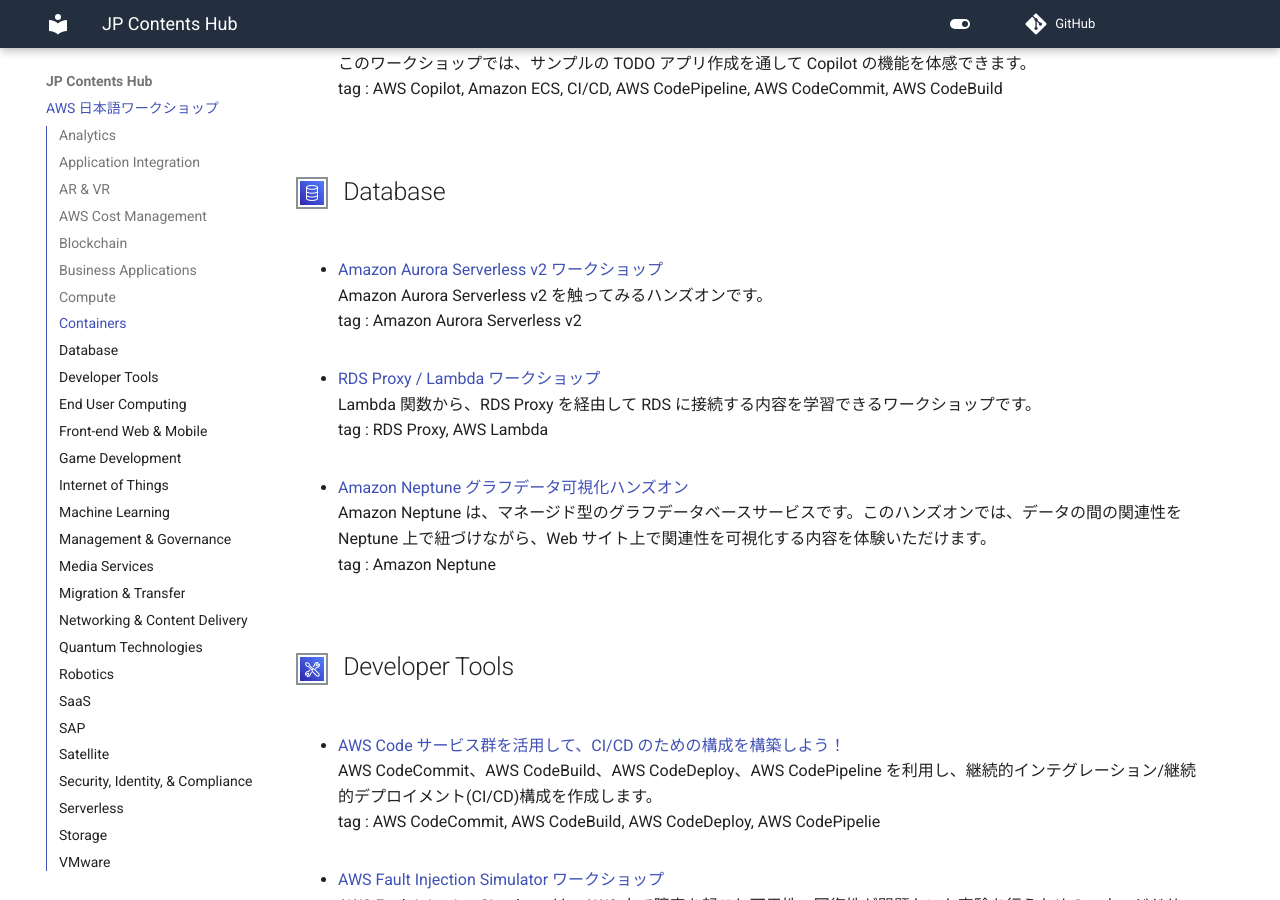
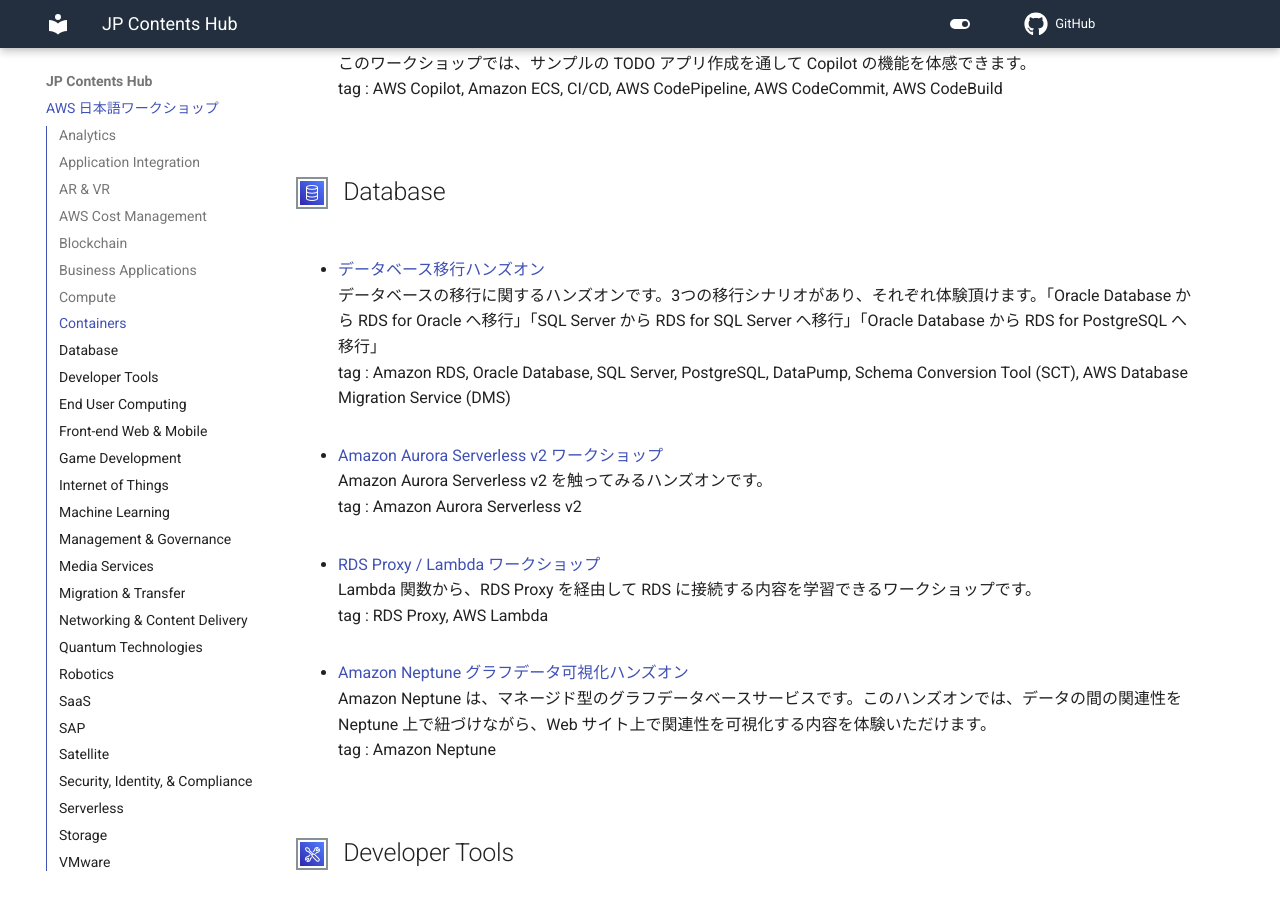
Before and after one commit to aws-samples/jp-contents-hub, an MkDocs documentation site: the page built from content/index.md, in a window 1280 px wide and 900 px high, scrolled down 8737 px. Built offline with MkDocs 1.6.1 and Material for MkDocs 9.7.7, drawn with Linux system fonts in a browser that asks for light colours; comment, search, counter and statistics services are not loaded.

Commit message:
コンテンツ追加

```diff
--- a/content/index.md
+++ b/content/index.md
@@ -233,6 +233,10 @@
 tag : AWS Copilot, Amazon ECS, CI/CD, AWS CodePipeline, AWS CodeCommit, AWS CodeBuild
 
 ## ![image]([img/Arch-Category_Database_16.png]()) Database
+- [データベース移行ハンズオン](https://master.d1oy109z3xffu3.amplifyapp.com/){target=_blank}
+データベースの移行に関するハンズオンです。3つの移行シナリオがあり、それぞれ体験頂けます。「Oracle Database から RDS for Oracle へ移行」「SQL Server から RDS for SQL Server へ移行」「Oracle Database から RDS for PostgreSQL へ移行」
+tag : Amazon RDS, Oracle Database, SQL Server, PostgreSQL, DataPump, Schema Conversion Tool (SCT), AWS Database Migration Service (DMS)
+
 - [Amazon Aurora Serverless v2 ワークショップ](https://github.com/harunobukameda/Aurora-Serverless-v2/blob/main/Amazon%20Aurora%20Serverless%20v2%20%E3%83%AF%E3%83%BC%E3%82%AF%E3%82%B7%E3%83%A7%E3%83%83%E3%83%97.pdf){target=_blank}
 Amazon Aurora Serverless v2 を触ってみるハンズオンです。
 tag : Amazon Aurora Serverless v2
--- a/mkdocs.yml
+++ b/mkdocs.yml
@@ -5,6 +5,8 @@
   - AWS 日本語ワークショップ: index.md
 theme:
   name: material
+  icon:
+    repo: fontawesome/brands/github
   custom_dir: overrides
   # language は ja を指定しないほうが検索精度が良い
   # language: "ja"
```
